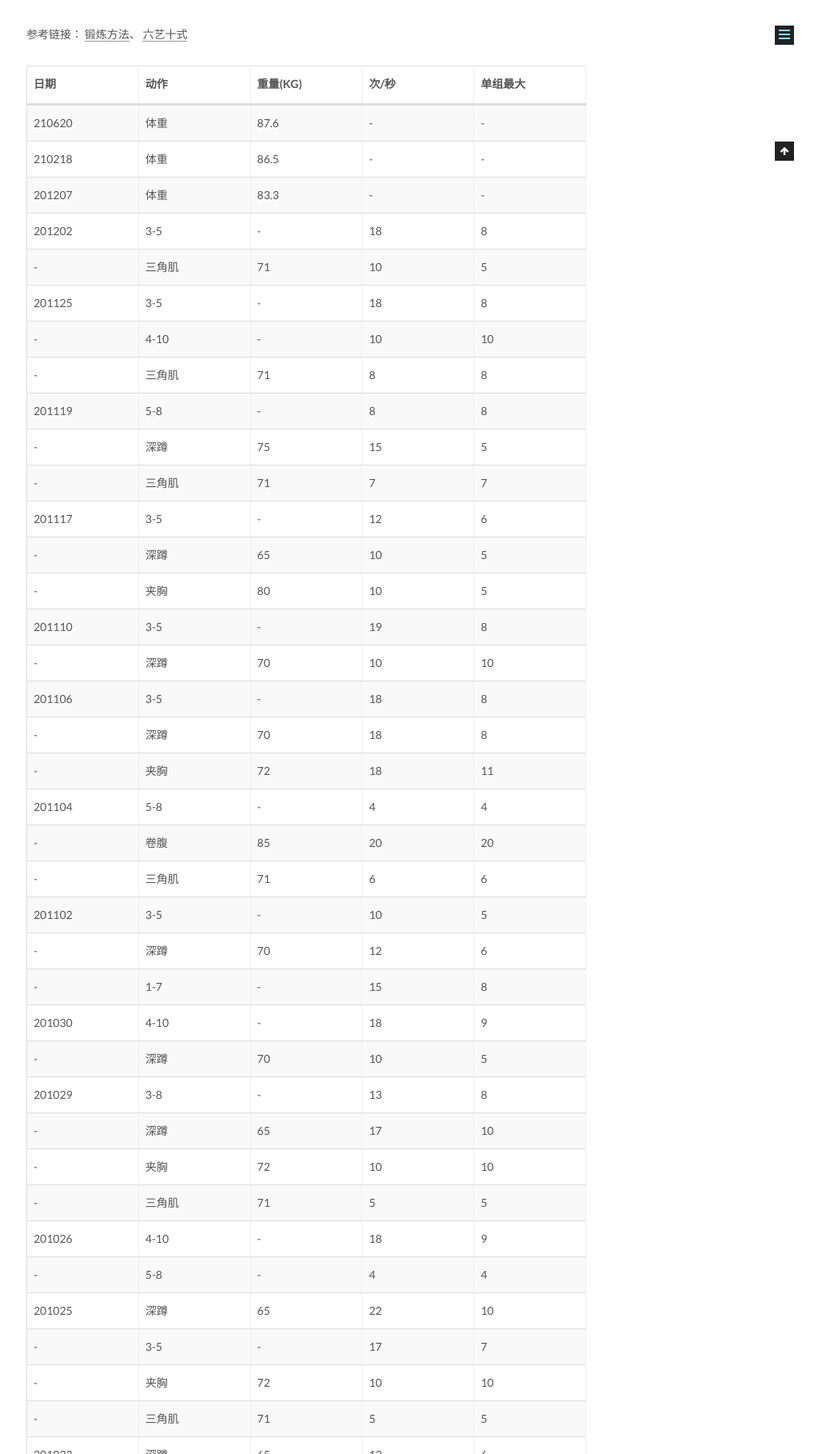
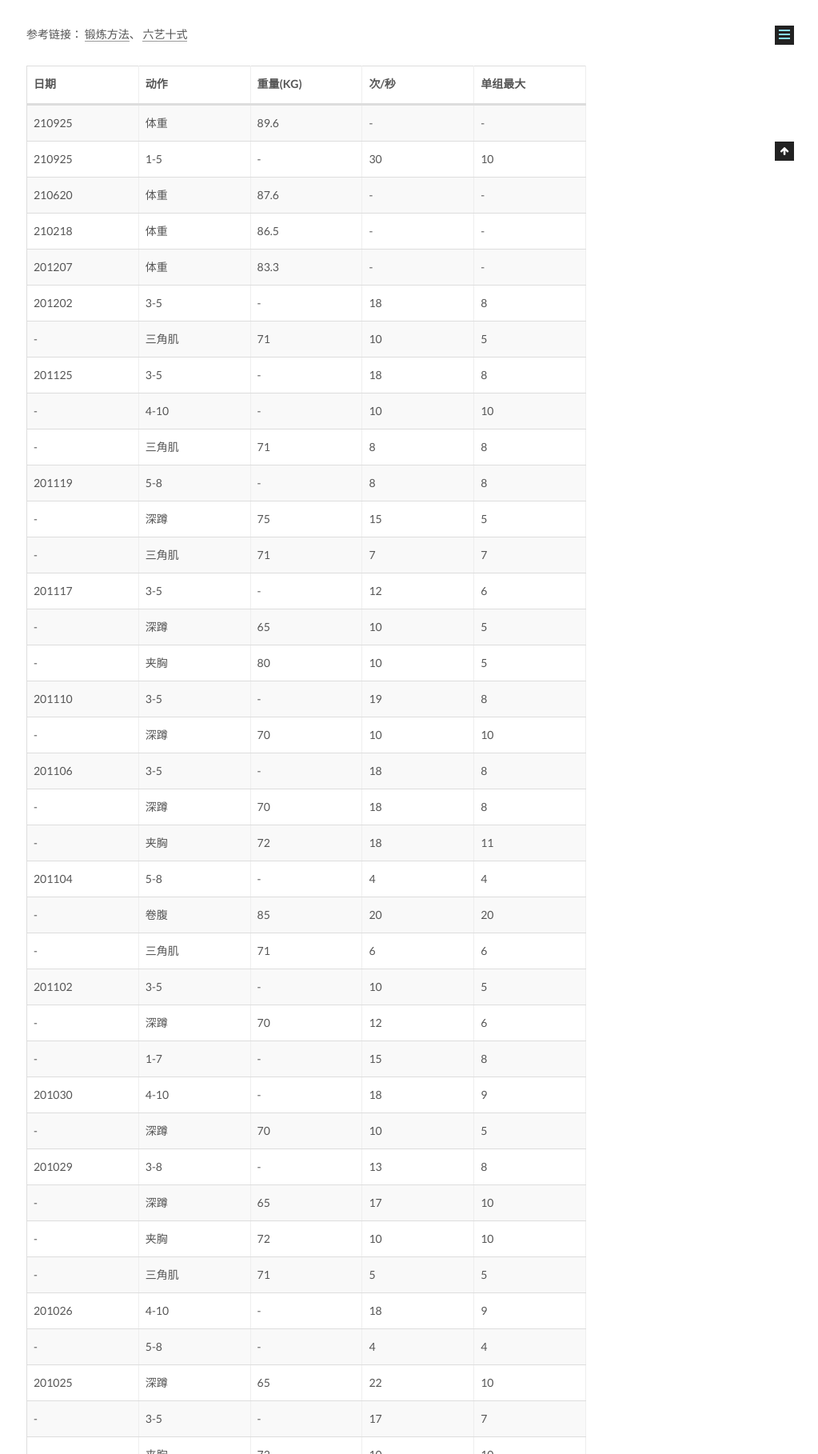
Before and after one commit to CodeHunter2006/CodeHunter2006.github.io, a Jekyll site: the page built from _posts/2020-06-01-Fitness_Record.md, in a window 1280 px wide, cut to the strip 799-2617 px from the top of the page. Shown: the whole strip at 80% size, without its empty margins (257-1280 px from the left). Built offline with Jekyll 4.4.1, drawn with Linux system fonts in a browser that asks for light colours.

Commit message:
[doc]: add contents.

```diff
--- a/_posts/2020-06-01-Fitness_Record.md
+++ b/_posts/2020-06-01-Fitness_Record.md
@@ -14,6 +14,8 @@ tags: Healthy
 
 | 日期   | 动作     | 重量(KG) | 次/秒 | 单组最大 |
 | ------ | -------- | -------- | ----- | -------- |
+| 210925 | 体重     | 89.6     | -     | -        |
+| 210925 | 1-5      | -        | 30    | 10       |
 | 210620 | 体重     | 87.6     | -     | -        |
 | 210218 | 体重     | 86.5     | -     | -        |
 | 201207 | 体重     | 83.3     | -     | -        |
```
